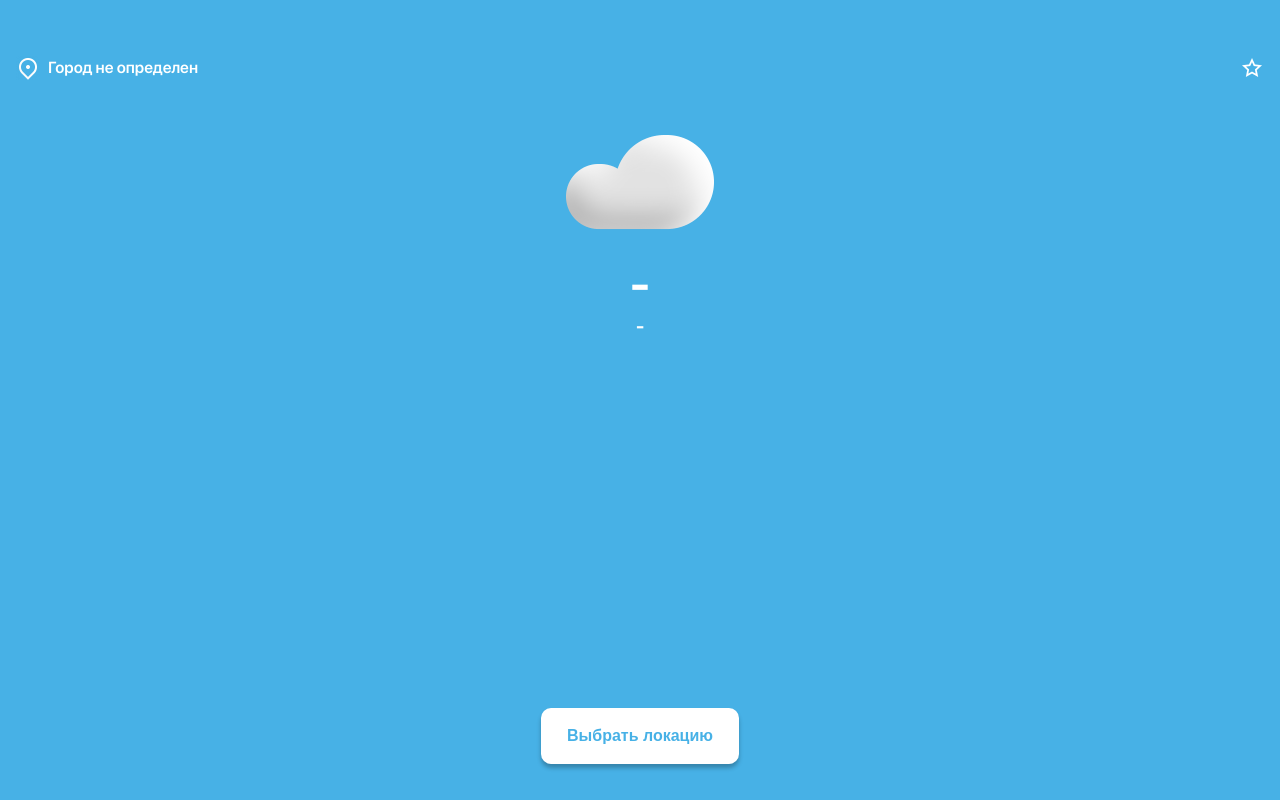
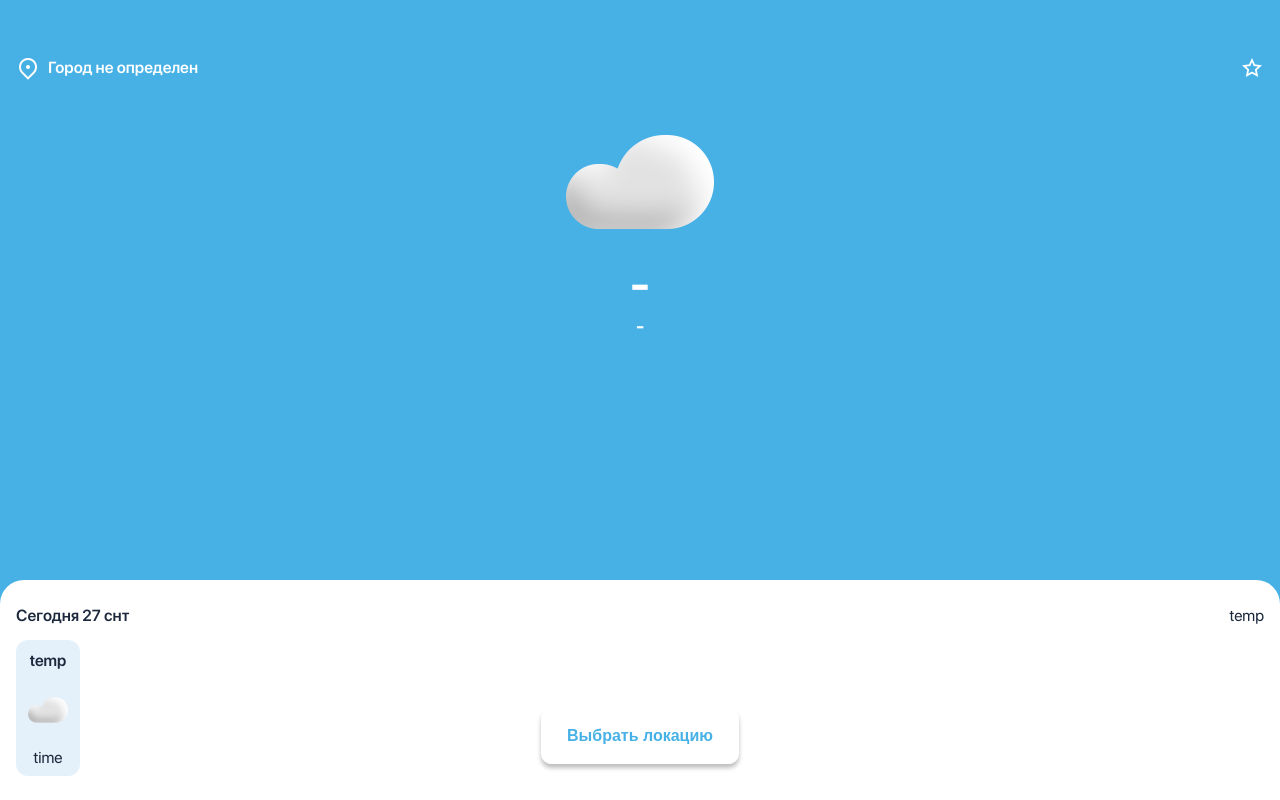
Before and after one commit to ValeronS/vue_weather, a Vue app: page /#/ in a window 1280 px wide. Built offline with nearby package versions, Linux system fonts and the light colour scheme.

Commit message:
favorite works

```diff
--- a/src/assets/main.css
+++ b/src/assets/main.css
@@ -11,7 +11,6 @@
   margin: 0;
   padding: 0;
   box-sizing: border-box;
-  transition: all 500ms;
 }
 
 html {
--- /dev/null
+++ b/src/components/TheForecats.vue
@@ -0,0 +1,75 @@
+<template>
+  <div :forecast="forecast" class="forecast-container">
+    {{}}
+    <div class="forecast-header">
+      <h3>Сегодня {{ day + ' ' + month }}</h3>
+      <p class="text">temp</p>
+    </div>
+    <div class="forecast-slider">
+      <div class="forecast-item">
+        <h3>temp</h3>
+        <img src="@/assets/img/cloudy.png" alt="" />
+        <p>time</p>
+      </div>
+    </div>
+  </div>
+</template>
+
+<script>
+import useGetDate from '@/hooks/useGetDate';
+
+export default {
+  name: 'the-forecast',
+  props: {
+    forecast: {
+      type: Array,
+      required: true,
+    },
+  },
+
+  setup(props) {
+    const { day, month } = useGetDate();
+
+    return {
+      day,
+      month,
+    };
+  },
+};
+</script>
+
+<style>
+.forecast-container {
+  color: var(--color-primary);
+  background-color: var(--white);
+  position: absolute;
+  bottom: 0;
+  height: 220px;
+  width: 100%;
+  border-radius: 24px 24px 0 0;
+}
+.forecast-header {
+  display: flex;
+  justify-content: space-between;
+  margin: 24px 16px 0 16px;
+}
+.forecast-slider {
+  display: flex;
+  margin-top: 12px;
+}
+.forecast-item {
+  width: 64px;
+  height: 136px;
+  margin-left: 16px;
+  background-color: var(--accent-light-color);
+  border-radius: 12px;
+  display: flex;
+  flex-direction: column;
+  align-items: center;
+  justify-content: space-around;
+}
+.forecast-item img {
+  width: 40px;
+  height: 40px;
+}
+</style>
--- a/src/components/TheSearchLocationForm.vue
+++ b/src/components/TheSearchLocationForm.vue
@@ -63,6 +63,7 @@ export default {
   top: 44px;
   left: 16px;
   margin-right: 32px;
+  transition: all 500ms;
 }
 .search-container__focused {
   left: 0;
--- a/src/components/UI/AppModal.vue
+++ b/src/components/UI/AppModal.vue
@@ -51,7 +51,7 @@ export default {
 }
 .modal-cancel {
   color: var(--accent-dark-color);
-  padding-right: 8px;
+  padding-right: 16px;
   cursor: pointer;
 }
 </style>
--- a/src/hooks/useFavoriteLocation.js
+++ b/src/hooks/useFavoriteLocation.js
@@ -80,6 +80,9 @@ export default function useFavoriteLocation(fillStar) {
       delete favoriteLocations.value[objKey.value];
       store.commit('setFavoriteLocations', favoriteLocations.value);
       store.commit('setDeletedFavoriteCity', favoriteCity);
+      setTimeout(() => {
+        store.commit('setDeletedFavoriteCity', '');
+      }, 2000);
       console.log(favoriteLocations.value);
       if (chosenLocation.value === favoriteCity.name) {
         store.commit('setCityFavorite', false);
--- a/src/hooks/useFetchWeather.js
+++ b/src/hooks/useFetchWeather.js
@@ -7,6 +7,7 @@ export function useFetchWeather(firstUpperCase) {
   const latitude = store.state.chosenLocationLatitude;
   const longitude = store.state.chosenLocationLongitude;
   const apiKey = 'a722624eaa524af8342f7a194cffad4d';
+  const forecast = ref([]);
 
   const fetchWeather = async () => {
     if (latitude) {
@@ -14,34 +15,34 @@ export function useFetchWeather(firstUpperCase) {
         const response = await axios.get(
           `https://api.openweathermap.org/data/2.5/forecast?lat=${latitude}&lon=${longitude}&appid=${apiKey}&units=metric&lang=ru`
         );
-        const forecast = response.data?.list ?? 0;
-        console.log(forecast);
+        forecast.value = response.data?.list ?? 0;
+        console.log(forecast.value);
 
-        if (forecast[0]?.main?.temp?.toFixed() > 0) {
+        if (forecast.value[0]?.main?.temp?.toFixed() > 0) {
           store.commit(
             'setCurrentTemperature',
-            '+' + forecast[0].main.temp.toFixed() ?? 0
+            '+' + forecast.value[0].main.temp.toFixed() ?? 0
           );
         } else {
           store.commit(
             'setCurrentTemperature',
-            forecast[0].main.temp.toFixed()
+            forecast.value[0].main.temp.toFixed()
           );
         }
 
         store.commit(
           'setCurrentDescription',
-          firstUpperCase(forecast[0].weather[0]?.description ?? 0)
+          firstUpperCase(forecast.value[0].weather[0]?.description ?? 0)
         );
 
-        store.commit('setIconCode', forecast[0].weather[0].icon ?? 0);
+        store.commit('setIconCode', forecast.value[0].weather[0].icon ?? 0);
 
         store.commit(
           'setWind',
-          (forecast[0].wind?.speed * 3.6).toFixed() + ' км/ч'
+          (forecast.value[0].wind?.speed * 3.6).toFixed() + ' км/ч'
         );
 
-        store.commit('setHumidity', forecast[0].main.humidity + '%');
+        store.commit('setHumidity', forecast.value[0].main.humidity + '%');
       } catch (error) {
         console.log(error);
       }
@@ -53,6 +54,7 @@ export function useFetchWeather(firstUpperCase) {
   onMounted(fetchWeather);
 
   return {
+    forecast,
     fetchWeather,
   };
 }
--- /dev/null
+++ b/src/hooks/useGetDate.js
@@ -0,0 +1,52 @@
+import { ref } from 'vue';
+
+export default function useGetDate() {
+  const month = ref('');
+  const date = new Date();
+
+  const day = date.getDate();
+
+  switch (date.getMonth()) {
+    case 0:
+      month.value = 'янв';
+      break; // без него будет проваливание - fallthrough
+    case 1:
+      month.value = 'фвр';
+      break;
+    case 2:
+      month.value = 'мрт';
+      break; // без него будет проваливание - fallthrough
+    case 3:
+      month.value = 'апр';
+      break;
+    case 4:
+      month.value = 'мая';
+      break; // без него будет проваливание - fallthrough
+    case 5:
+      month.value = 'июн';
+      break;
+    case 6:
+      month.value = 'июл';
+      break; // без него будет проваливание - fallthrough
+    case 7:
+      month.value = 'авг';
+      break;
+    case 8:
+      month.value = 'снт';
+      break; // без него будет проваливание - fallthrough
+    case 9:
+      month.value = 'окт';
+      break;
+    case 10:
+      month.value = 'нбр';
+      break; // без него будет проваливание - fallthrough
+    case 11:
+      month.value = 'дкб';
+      break;
+  }
+
+  return {
+    day,
+    month,
+  };
+}
--- a/src/pages/HomePage.vue
+++ b/src/pages/HomePage.vue
@@ -3,6 +3,8 @@
     <the-chosen-location :chosenLocation="chosenLocation" />
 
     <the-current-forecast />
+
+    <the-forecast :forecast="forecast" />
 
     <app-button @click="$router.push('/location')" class="btn-position">
       <h3>Выбрать локацию</h3>
@@ -15,21 +17,24 @@ import TheChosenLocation from '@/components/TheChosenLocation.vue';
 import { useFetchWeather } from '@/hooks/useFetchWeather';
 import useSelectSearchItem from '@/hooks/useSelectSearchItem';
 import TheCurrentForecast from '@/components/TheCurrentForecast.vue';
+import TheForecast from '@/components/TheForecats.vue';
 import useFirstUpperCase from '@/hooks/useFirstUpperCase';
 
 export default {
   components: {
     TheChosenLocation,
     TheCurrentForecast,
+    TheForecast,
   },
   setup(props) {
     const { chosenLocation } = useSelectSearchItem();
     const { firstUpperCase } = useFirstUpperCase();
-    const { fetchWeater } = useFetchWeather(firstUpperCase);
+    const { forecast, fetchWeater } = useFetchWeather(firstUpperCase);
 
     return {
       chosenLocation,
       firstUpperCase,
+      forecast,
       fetchWeater,
     };
   },
--- a/src/pages/LocationPage.vue
+++ b/src/pages/LocationPage.vue
@@ -14,9 +14,10 @@
       @selectFavoriteCity="selectItem"
     />
 
+    <transition name="fade">
       <p
         v-if="
-        !$store.state.favoriteLocationsLength &&
+          !Object.keys($store.state.favoriteLocations).length &&
           !$store.state.onFocus &&
           !$store.state.suggestions.length
         "
@@ -24,17 +25,24 @@
       >
         У вас пока нет избранных локаций
       </p>
+    </transition>
 
+    <transition name="fade">
       <p
-      v-if="$store.state.onFocus && !$store.state.suggestions"
+        v-if="$store.state.onFocus && !$store.state.suggestions.length"
         class="empty-list text"
       >
         Введите название города
       </p>
+    </transition>
 
-    <app-modal @cancel="cancelRemoveCity" class="app-modal"
+    <transition name="fade">
+      <app-modal
+        v-if="$store.state.deletedFavoriteCity.name"
+        @cancel="cancelRemoveCity"
         >Локация удалена</app-modal
       >
+    </transition>
   </div>
 </template>
 
@@ -84,4 +92,13 @@ export default {
   top: 108px;
   width: 100vw;
 }
+.fade-enter-active,
+.fade-leave-active {
+  transition: opacity 0.3s ease;
+}
+
+.fade-enter-from,
+.fade-leave-to {
+  opacity: 0;
+}
 </style>
--- a/vue.config.js
+++ b/vue.config.js
@@ -1,4 +1,8 @@
 const { defineConfig } = require('@vue/cli-service');
 module.exports = defineConfig({
+  configureWebpack: {
+    devtool: 'source-map',
+  },
+  transpileDependencies: true,
   publicPath: process.env.NODE_ENV === 'production' ? '/vue_weather/' : '/',
 });
```
Also changed, not shown: src/components/TheForecastItem.vue (added, +9 -0 lines), src/hooks/useForecastRender.js (added, +13 -0 lines). Lines whose indentation alone changed are shown as unchanged.
